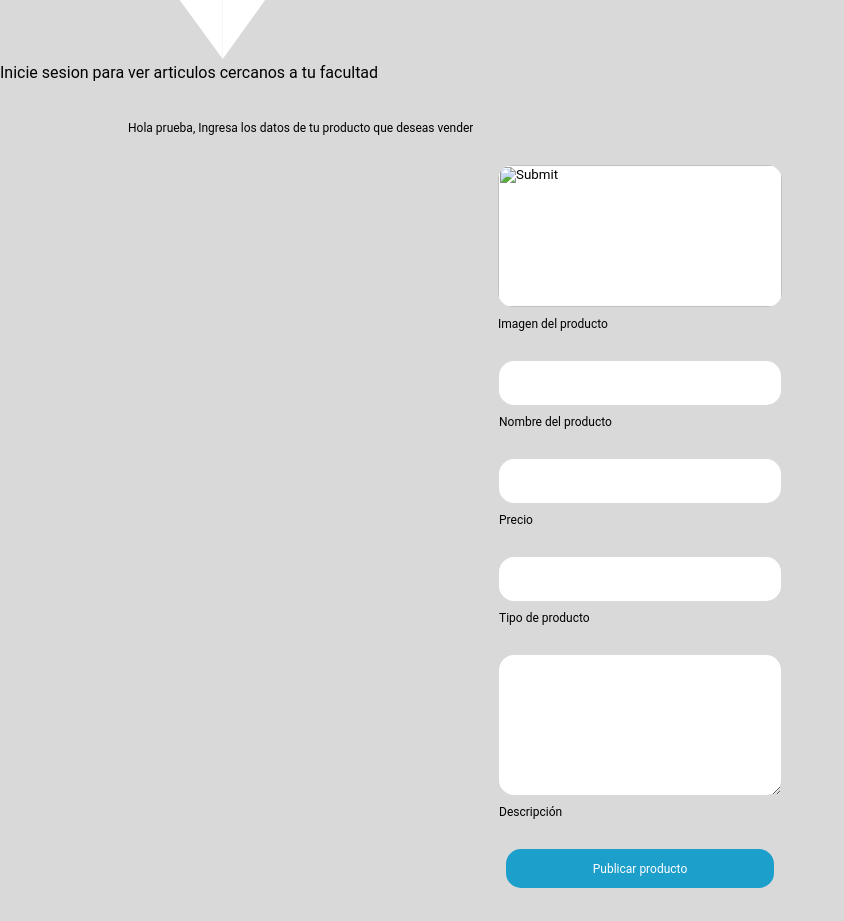
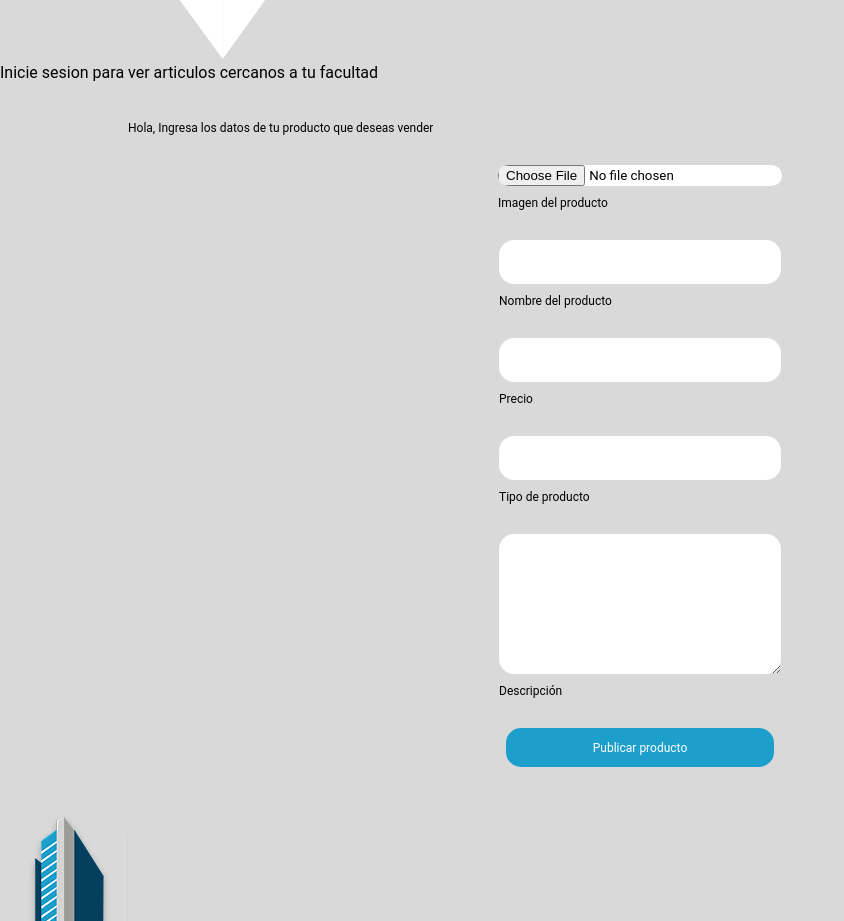
Before and after one commit to Corooona/lobastrade, a React (Vite) app: page /sold in a window 1280 px wide. Shown: the part 1760-2681 px from the top of the page, without its empty margins (0-844 px from the left). Built offline with nearby package versions, Linux system fonts and the light colour scheme.

Commit message:
final changes

```diff
--- a/src/components/Buy/ComprarPago.jsx
+++ b/src/components/Buy/ComprarPago.jsx
@@ -14,6 +14,8 @@ export const ComprarPago = ({ car, setCar, isLoggedIn }) => {
         creditCard: "",
         address: ""
     });
+
+    const [error, setError] = useState("");  // Para mostrar mensajes de error
 
     // Función para eliminar un producto del carrito
     const removeProduct = (index) => {
@@ -35,8 +37,27 @@ export const ComprarPago = ({ car, setCar, isLoggedIn }) => {
         });
     };
 
+    // Validar el número de tarjeta de crédito (solo números y exactamente 16 dígitos)
+    const validateCreditCard = (cardNumber) => {
+        // Solo permitir números
+        const numericCardNumber = cardNumber.replace(/[^0-9]/g, "");
+        if (numericCardNumber.length > 16) {
+            setError("El número de tarjeta debe ser de 16 dígitos.");
+        } else {
+            setError("");  // Limpiar error si es válido
+        }
+        return numericCardNumber;
+    };
+
     const handleSubmit = (e) => {
         e.preventDefault();
+
+        // Validar la tarjeta antes de proceder
+        if (paymentDetails.creditCard.length !== 16) {
+            setError("El número de tarjeta debe ser de 16 dígitos.");
+            return;
+        }
+
         alert("Compra realizada con éxito!");
     };
 
@@ -100,9 +121,14 @@ export const ComprarPago = ({ car, setCar, isLoggedIn }) => {
                         name="creditCard"
                         placeholder="Número de Tarjeta de Crédito"
                         value={paymentDetails.creditCard}
-                        onChange={handleInputChange}
+                        onChange={(e) => setPaymentDetails({
+                            ...paymentDetails,
+                            creditCard: validateCreditCard(e.target.value)
+                        })}
+                        maxLength="16"  // Limitar a 16 caracteres
                         required
                     />
+                    {error && <p className={styles.error}>{error}</p>} {/* Mostrar mensaje de error */}
                     <input
                         type="text"
                         name="address"
--- a/src/components/Sold/Sold.jsx
+++ b/src/components/Sold/Sold.jsx
@@ -1,58 +1,81 @@
-import React from "react";
+import React, { useState } from "react";
 import { Header } from '../Header/Header';
 import { Facultad } from '../Facultad/Facultad';
 import { Footer } from '../Footer/Foooter';
 import styles from './Sold.module.css';
-import { useState } from 'react';
-export const Sold =({ isLoggedIn })=> {
+
+export const Sold = ({ isLoggedIn }) => {
   const [car, setCar] = useState([]);  // Inicializa un array vacío para el carrito
+  const [price, setPrice] = useState("");  // Estado para el precio
+
+  const handlePriceChange = (e) => {
+    let value = e.target.value;
+
+    // Permitir números y un solo punto decimal
+    // No permitir que el número tenga más de 2 decimales
+    if (/^\d*\.?\d{0,2}$/.test(value)) {
+      setPrice(value);
+    }
+  };
+
+  const handlePublish = (e) => {
+    e.preventDefault();
+
+    // Verificar que todos los campos estén llenos (esto puede expandirse según los campos requeridos)
+    alert("Producto publicado");
+  };
+
   return (
     <div>
-            <Header isLoggedIn={isLoggedIn} car={car}/>
+      <Header isLoggedIn={isLoggedIn} car={car} />
       <Facultad isLoggedIn={isLoggedIn}></Facultad>
       <section className={styles.container}>
         <div className={styles.mainMessage}>
-                    <p>Hola prueba, Ingresa los datos de tu producto que deseas vender</p>
+          <p>Hola, Ingresa los datos de tu producto que deseas vender</p>
         </div>
 
         <div className={styles.formularioSold}>
           <div className={styles.inputContent}>
-                        <input type="image" className={styles.imageInput} placeholder="Haz clic para subir imagen" />
+            <input type="file" className={styles.imageInput} />
             <label>Imagen del producto</label>
           </div>
 
+          <div className={styles.inputContent}>
+            <input type="text" className={styles.justInput} />
+            <label>Nombre del producto</label>
+          </div>
+
+          <div className={styles.inputContent}>
+            <input
+              type="text"
+              className={styles.justInput}
+              value={price}  // Muestra el valor ingresado
+              onChange={handlePriceChange}
+              required
+            />
+            <label>Precio</label>
+          </div>
 
           <div className={styles.inputContent}>
             <input type="text" className={styles.justInput} />
-                        <label htmlFor="">Nombre del producto</label>
+            <label>Tipo de producto</label>
           </div>
-
-
-
-                    <div className={styles.inputContent}>
-                        <input type="text" className={styles.justInput} />
-                        <label htmlFor="">Precio</label>
-                    </div>
-
-
-
-                    <div className={styles.inputContent}>
-                        <input type="text" className={styles.justInput} />
-                        <label htmlFor="">Tipo de producto</label>
-                    </div>
-
 
           <div className={styles.inputContent}>
             <textarea name="" id="" className={styles.descInput}></textarea>
-                        <label htmlFor="">Descripción</label>
+            <label>Descripción</label>
           </div>
 
-
-                    <input type="submit" value="Publicar producto" className={styles.inputPublished} />
+          <input
+            type="submit"
+            value="Publicar producto"
+            className={styles.inputPublished}
+            onClick={handlePublish}
+          />
         </div>
       </section>
 
       <Footer></Footer>
     </div>
-    )
-}
+  );
+};
--- a/src/components/Sold/Sold.module.css
+++ b/src/components/Sold/Sold.module.css
@@ -37,7 +37,7 @@
 .imageInput{
     margin-top: 30px;
     width: 284px;
-height: 142px;
+text-align: center;
 flex-shrink: 0;
 border-radius: 15px;
 background: #FFF;
```
Lines whose indentation alone changed are shown as unchanged.
